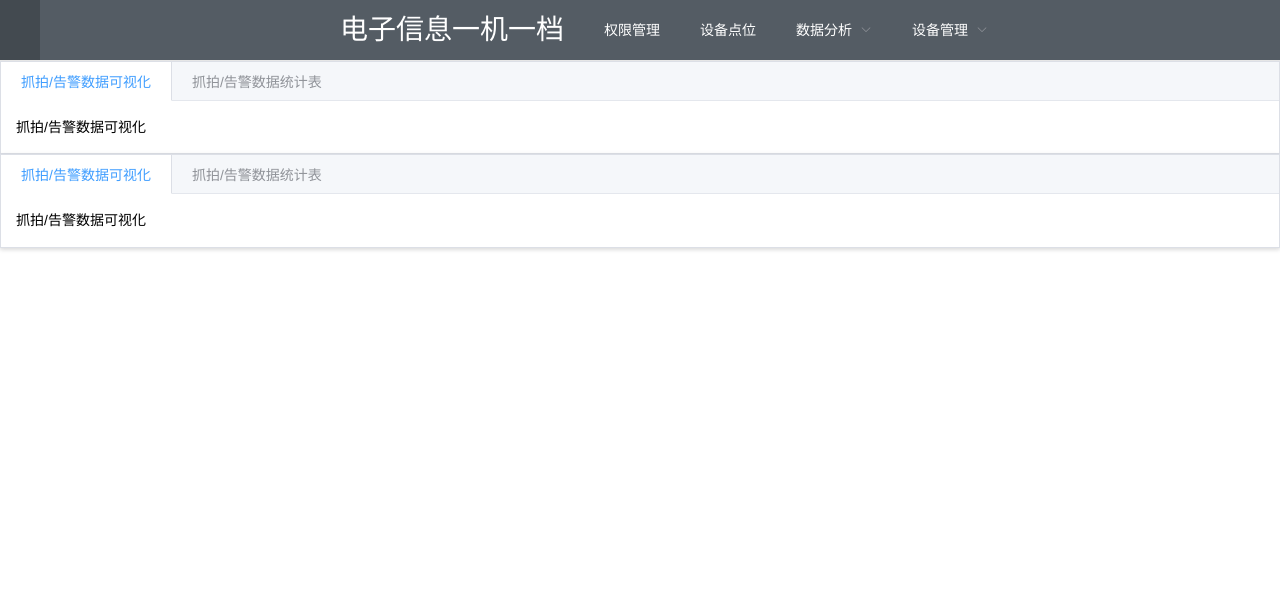
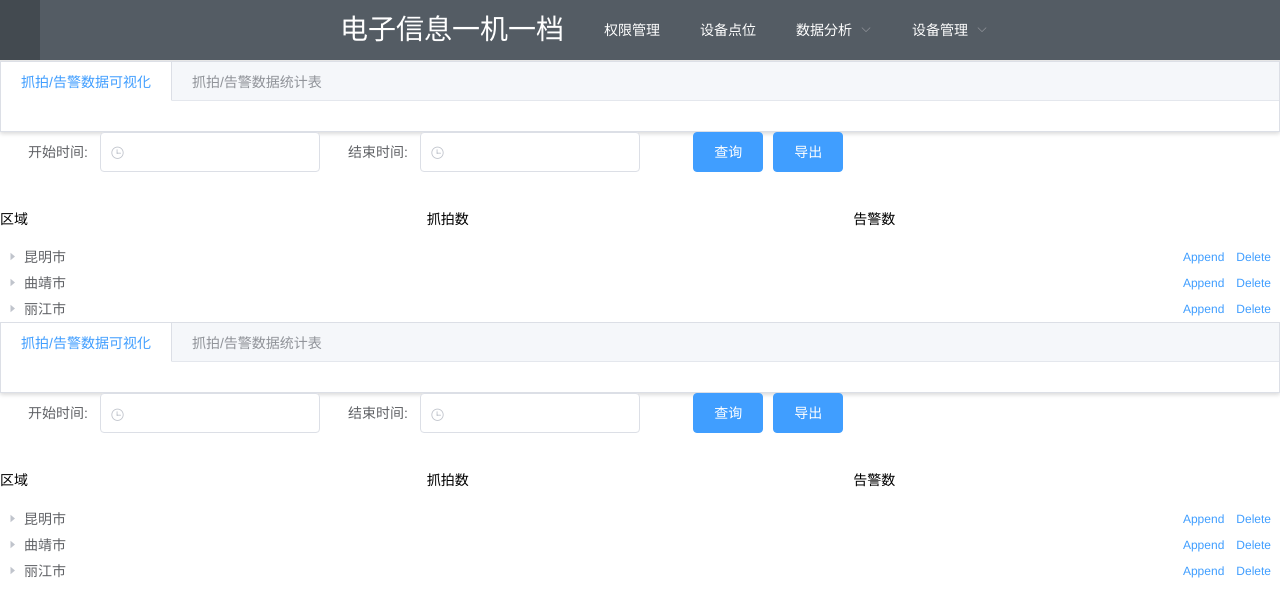
Before and after one commit to yangmaosong123/senseface-statistics, a Vue app: page /#/photoWarning in a window 1280 px wide. Shown: the top 616 px of the page. Built offline with nearby package versions, Linux system fonts and the light colour scheme.

Commit message:
增加了树形结构

```diff
--- a/src/components/photoWarning.vue
+++ b/src/components/photoWarning.vue
@@ -1,30 +1,122 @@
-<template >
+<template>
 <div>
-    <div>
-        <el-tabs v-model="activeName" @tab-click="handleClick" type="border-card">
-        <el-tab-pane label="抓拍/告警数据可视化" name="first">抓拍/告警数据可视化</el-tab-pane>
-        <el-tab-pane label="抓拍/告警数据统计表" name="second">抓拍/告警数据统计表</el-tab-pane>
-        </el-tabs>
+    <el-tabs v-model="activeName" @tab-click="handleClick" type="border-card">
+        <el-tab-pane label="抓拍/告警数据可视化" name="first"></el-tab-pane>
+        <el-tab-pane label="抓拍/告警数据统计表" name="second"></el-tab-pane>
+    </el-tabs>
+    <el-form :model="ruleForm" label-width="100px" class="demo-ruleForm">
+        <el-row>
+            <el-col :span="6">
+                <el-form-item label="开始时间:">
+                    <el-time-picker v-model="ruleForm.startTime"></el-time-picker>
+                </el-form-item>
+            </el-col>
+            <el-col :span="7">
+                <el-form-item label="结束时间:">
+                    <el-time-picker v-model="ruleForm.startTime"></el-time-picker>
+                </el-form-item>
+            </el-col>
+            <el-col :span="3">
+                <el-button type="primary" @click="find">查询</el-button>
+                 <el-button type="primary" @click="find">导出</el-button>
+            </el-col>
+        </el-row>
+    </el-form>
+
+    <div class="custom-tree-container">
+        <div class="block">
+            <el-row>
+                <el-col :span="8">
+                    <p>区域</p>
+                </el-col>
+                <el-col :span="8">
+                    <p>抓拍数</p>
+                </el-col>
+                <el-col :span="8">
+                    <p>告警数</p>
+                </el-col>
+            </el-row>
+             <el-tree
+                :data="cityData"
+                node-key="id"
+                :expand-on-click-node="false"
+                :render-content="renderContent">
+    </el-tree>
+        </div>
     </div>
-    <div>
+</div>
+</template>
 
-    </div>
-
-</div>
-
-</template>
 <script>
 export default {
-    data(){
-        return{
-          activeName:'first'
+    data() {
+        const data = [{
+            id: 1,
+            label: '昆明市',
+            children: [{
+                    id: 4,
+                    label: '五华区',
+                },
+                {
+                    id: 9,
+                    label: '西山区',
+                }
+            ]
+        }, {
+            id: 2,
+            label: '曲靖市',
+            children: [{
+                id: 5,
+                label: '二级 2-1'
+            }, {
+                id: 6,
+                label: '二级 2-2'
+            }]
+        }, {
+            id: 3,
+            label: '丽江市',
+            children: [{
+                id: 7,
+                label: '二级 3-1'
+            }, {
+                id: 8,
+                label: '二级 3-2'
+            }]
+        }];
+        return {
+            activeName: 'first',
+            ruleForm: {
+                satrtTime: "",
+                endTime: "",
+            },
+            cityData: JSON.parse(JSON.stringify(data)),
         }
     },
-    methods:{
-        handleClick:function(tab, event){
+    methods: {
+        renderContent(h, {node, data,store}) {
+            return (
+                < span class = "custom-tree-node" >
+                    <span > {node.label} </span>
+                     <span>
+              <el-button size="mini" type="text" on-click={ () => this.append(data) }>Append</el-button>
+              <el-button size="mini" type="text" on-click={ () => this.remove(node, data) }>Delete</el-button>
+            </span>
+                     </span>);
+                },
 
         }
+
     }
+</script>
 
+<style>
+.custom-tree-node {
+    flex: 1;
+    display: flex;
+    align-items: center;
+    justify-content: space-between;
+    font-size: 14px;
+    padding-right: 8px;
+    border: 1px;
 }
-</script>
+</style>
```
